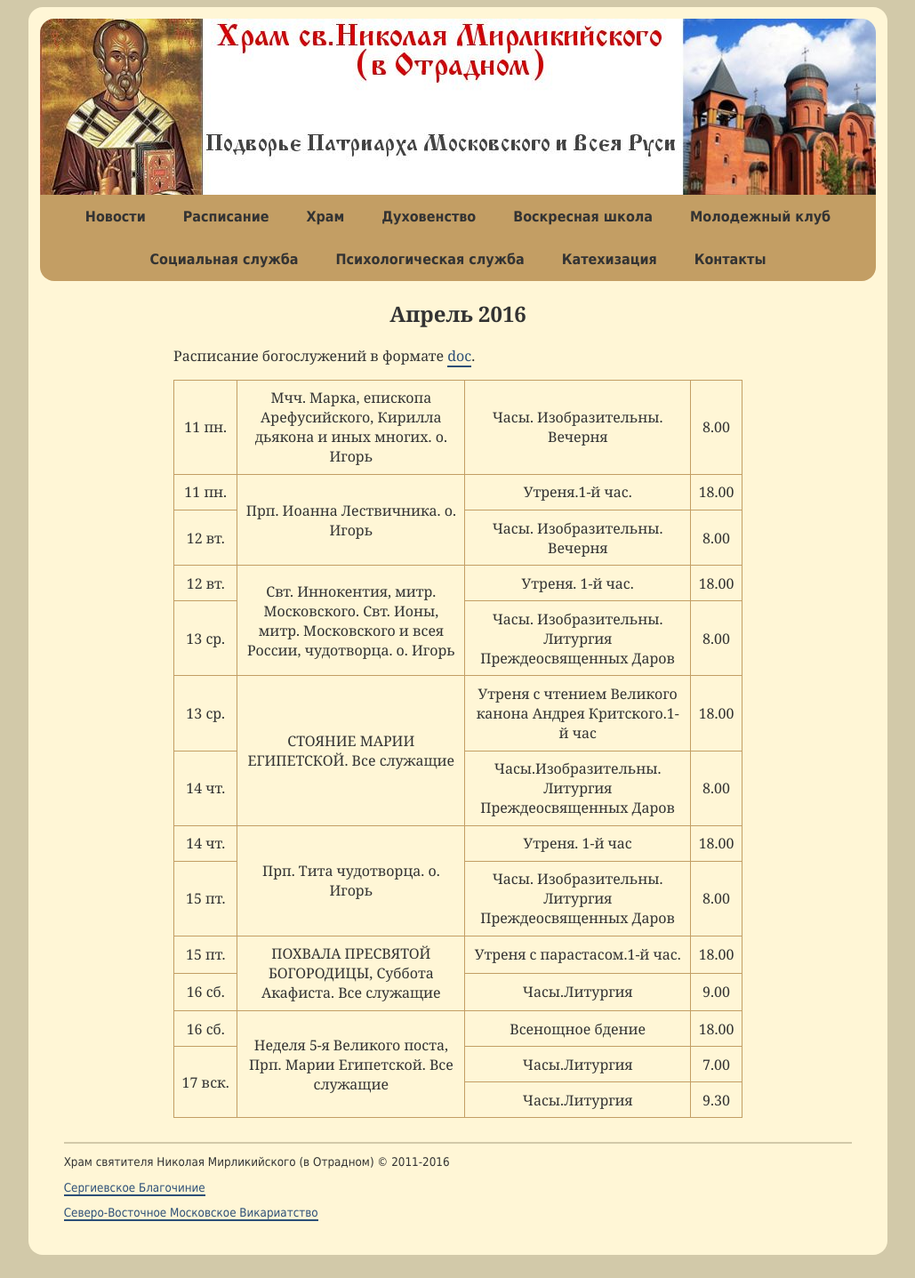
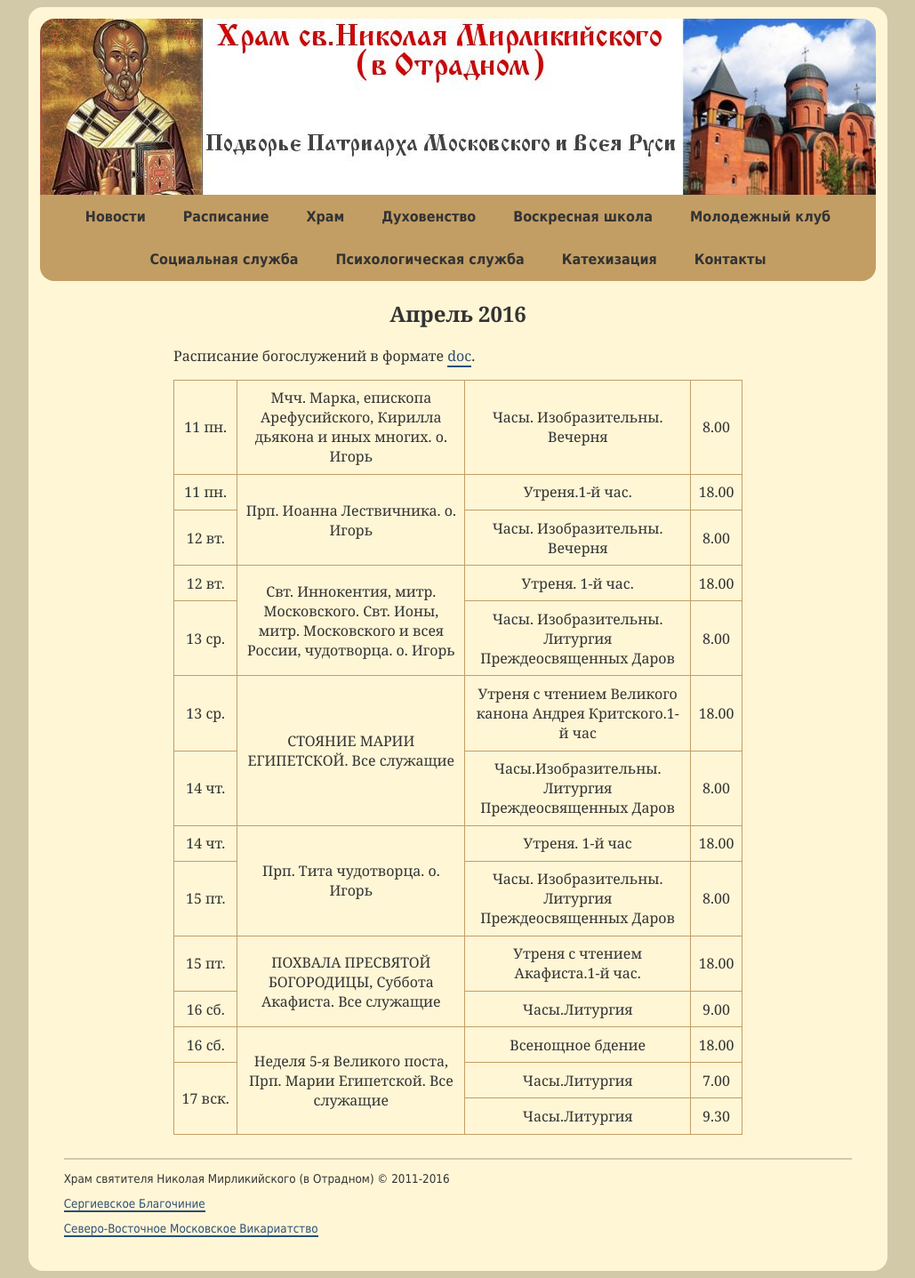
Before and after one commit to hramotradnoe/hramotradnoe.github.io, a Jekyll site: the page built from schedule/index.html, in a window 1280 px wide. Shown: the whole page at 89% size, without its empty margins (125-1154 px from the left). Built offline with Jekyll 4.4.1, drawn with Linux system fonts in a browser that asks for light colours.

Commit message:
Update schedule.yml

```diff
--- a/_data/schedule.yml
+++ b/_data/schedule.yml
@@ -42,7 +42,7 @@ timetable:
    services    :
       - day   : 15&nbsp;пт.
         time  : '18.00'
-        title : "Утреня с парастасом.1-й час."
+        title : "Утреня с чтением Акафиста.1-й час."
       - day   : 16&nbsp;сб.
         time  : '9.00'
         title : "Часы.Литургия"
```
